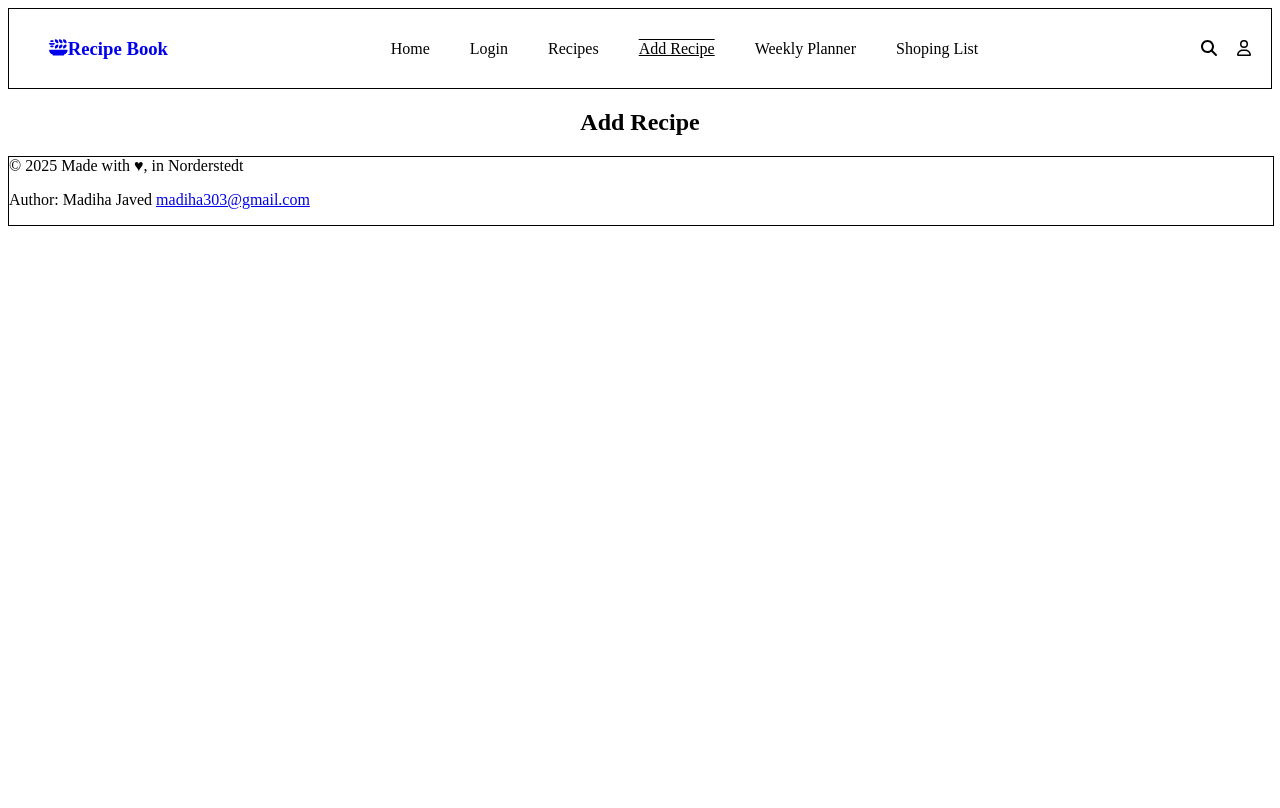
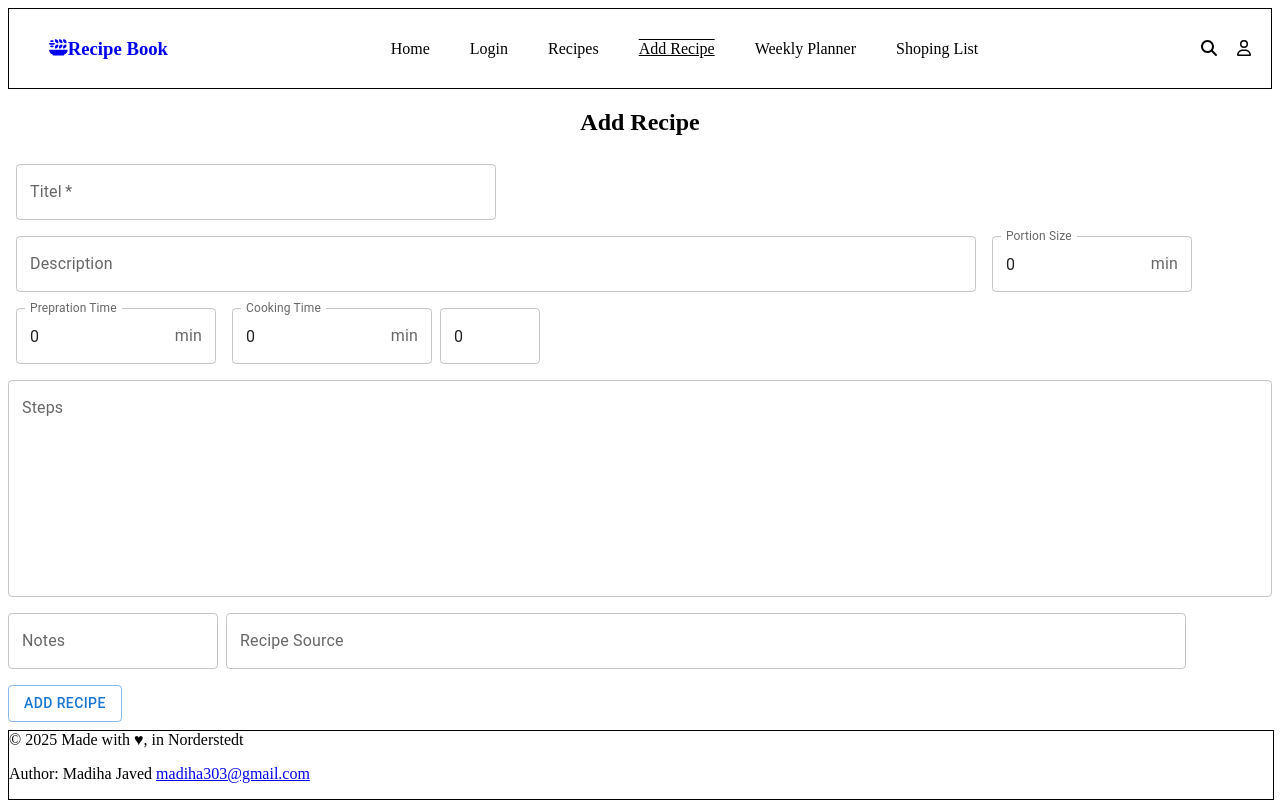
Before and after one commit to madiha-javed/frontend, a React (Vite) app: page /new in a window 1280 px wide. Built offline with nearby package versions, Linux system fonts and the light colour scheme.

Commit message:
added recipe fields

```diff
--- a/src/App.css
+++ b/src/App.css
@@ -1,4 +1,4 @@
-@import-normalize;
+/* @import-normalize; */
 
 h2{
   text-align: center;
--- a/src/components/AddRecipe.jsx
+++ b/src/components/AddRecipe.jsx
@@ -1,10 +1,162 @@
-import React from 'react'
+import React,{useState} from 'react';
+import Box from '@mui/material/Box';
+import IconButton from '@mui/material/IconButton';
 
+import OutlinedInput from '@mui/material/OutlinedInput';
+import InputLabel from '@mui/material/InputLabel';
+import InputAdornment from '@mui/material/InputAdornment';
+import FormHelperText from '@mui/material/FormHelperText';
+import FormControl from '@mui/material/FormControl';
+import TextField from '@mui/material/TextField';
+
+import Button from '@mui/material/Button';
+
+
+
+const min = 0;
+const max = 10;
 const AddRecipe = () => {
+  const [value, setValue] = useState(0);
   return (
     <section>
-    <h2>Add Recipe</h2>
+      <h2>Add Recipe</h2>
 
+      <Box
+        component="form"
+        // '& > :not(style)': means that it applies to all children elements that have no 'style' attribute. so marging 1 x 8px would be applied to all children
+        sx={{ '& > :not(style)': { my: 1 } }}
+
+
+        autoComplete="off"
+      >
+
+        <TextField
+        sx={ { m: 1, width: '60ch' } }
+          fullWidth
+          required
+          id="titel"
+          label="Titel" />
+
+        <TextField
+        sx={ { m: 1, width: '120ch' } }
+        fullWidth id="description" label="Description" />
+
+
+        <TextField
+          sx={ { m: 1, width: '25ch' } }
+           id="portionSize"
+          label="Portion Size"
+          type="number"
+          slotProps={{
+            input: {
+              endAdornment: <InputAdornment position="end">min</InputAdornment>,
+            },
+          }}
+
+          inputProps={{ min, max }}
+
+        defaultValue={value}
+        //parseInt(string, radix)
+        onChange={(e) => {
+          var value = parseInt(e.target.value, 10);
+
+          if (value > max) value = max;
+          if (value < min) value = min;
+
+          setValue(value);
+        }}
+
+        />
+                <TextField
+          sx={ { m: 1, width: '25ch' } }
+           id="preprationTime"
+          label="Prepration Time"
+          type="number"
+          slotProps={{
+            input: {
+              endAdornment: <InputAdornment position="end">min</InputAdornment>,
+            },
+          }}
+
+          inputProps={{ min, max }}
+
+        defaultValue={value}
+        //parseInt(string, radix)
+        onChange={(e) => {
+          var value = parseInt(e.target.value, 10);
+
+          if (value > max) value = max;
+          if (value < min) value = min;
+
+          setValue(value);
+        }}
+
+        />
+        <TextField
+          sx={ { m: 1, width: '25ch' } }
+           id="cookingTime"
+          label="Cooking Time"
+          type="number"
+          slotProps={{
+            input: {
+              endAdornment: <InputAdornment position="end">min</InputAdornment>,
+            },
+          }}
+
+          inputProps={{ min, max }}
+
+        defaultValue={value}
+        //parseInt(string, radix)
+        onChange={(e) => {
+          var value = parseInt(e.target.value, 10);
+
+          if (value > max) value = max;
+          if (value < min) value = min;
+
+          setValue(value);
+        }}
+
+        />
+
+<TextField
+        type="number"
+        inputProps={{ min, max }}
+        value={value}
+        onChange={(e) => {
+          var value = parseInt(e.target.value, 10);
+
+          if (value > max) value = max;
+          if (value < min) value = min;
+
+          setValue(value);
+        }}
+      />
+
+
+
+<TextField fullWidth
+          id="cookingSteps"
+          label="Steps"
+          multiline
+          rows={8}
+
+        />
+
+<TextField
+          id="notes"
+          label="Notes"
+          multiline
+          maxRows={2}
+
+        />
+ <TextField
+        sx={ { m: 1, width: '120ch' } }
+         id="source" label="Recipe Source" />
+
+        <Button variant="outlined">Add Recipe</Button>
+
+
+      </Box>
 
 
 
--- a/src/components/Login.jsx
+++ b/src/components/Login.jsx
@@ -45,7 +45,7 @@ const Login = () => {
       <Box
         component="form"
         // '& > :not(style)': means that it applies to all children elements that have no 'style' attribute. so marging 1 x 8px would be applied to all children
-        sx={{ '& > :not(style)': { m: 1 } }}
+        sx={{ '& > :not(style)': { my: 1 } }}
 
 
         autoComplete="off"
@@ -56,6 +56,7 @@ const Login = () => {
           required
           id="email"
           label="Email"
+          type='email'
         // defaultValue="Hello World"
         />
 
```
